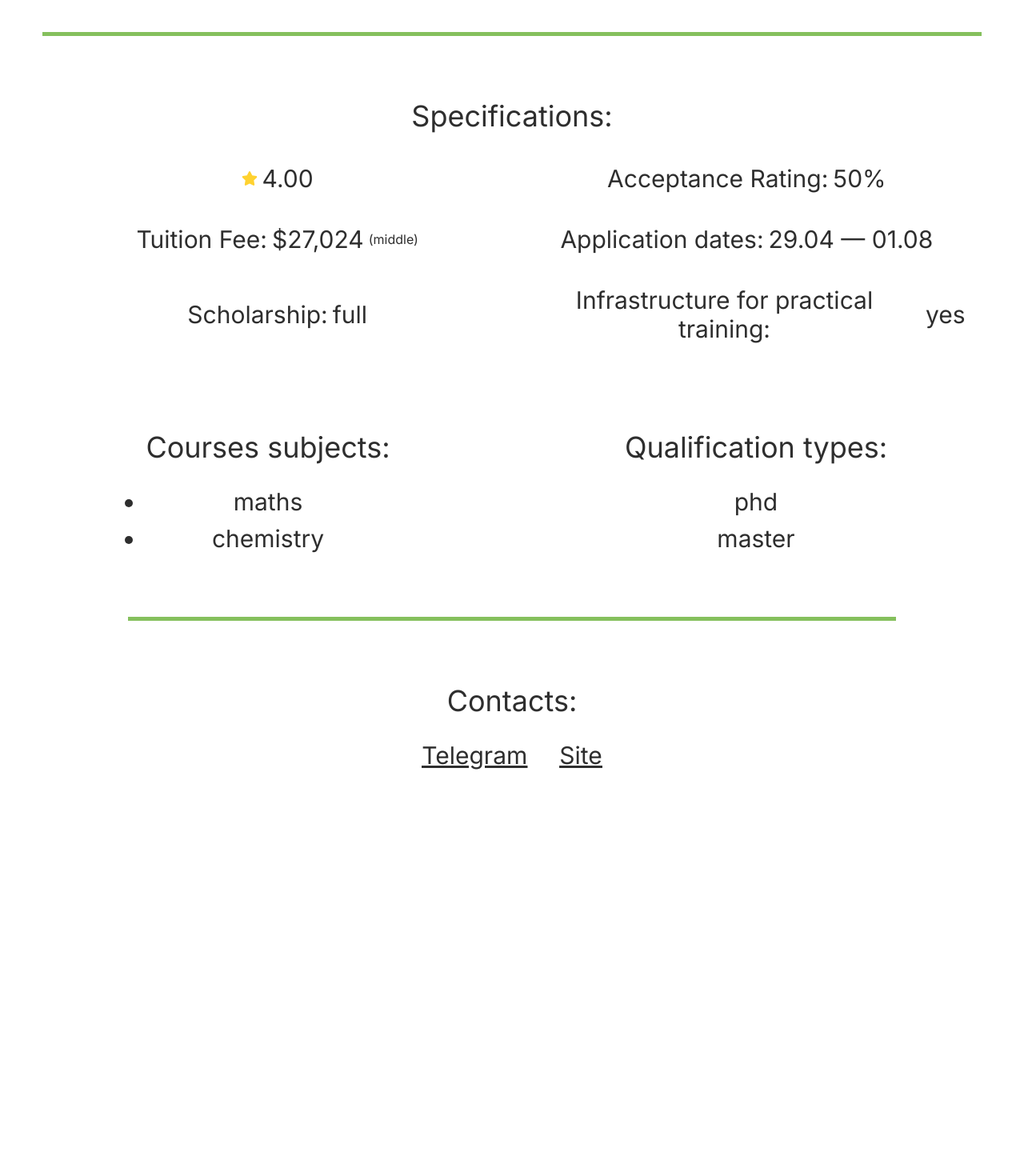
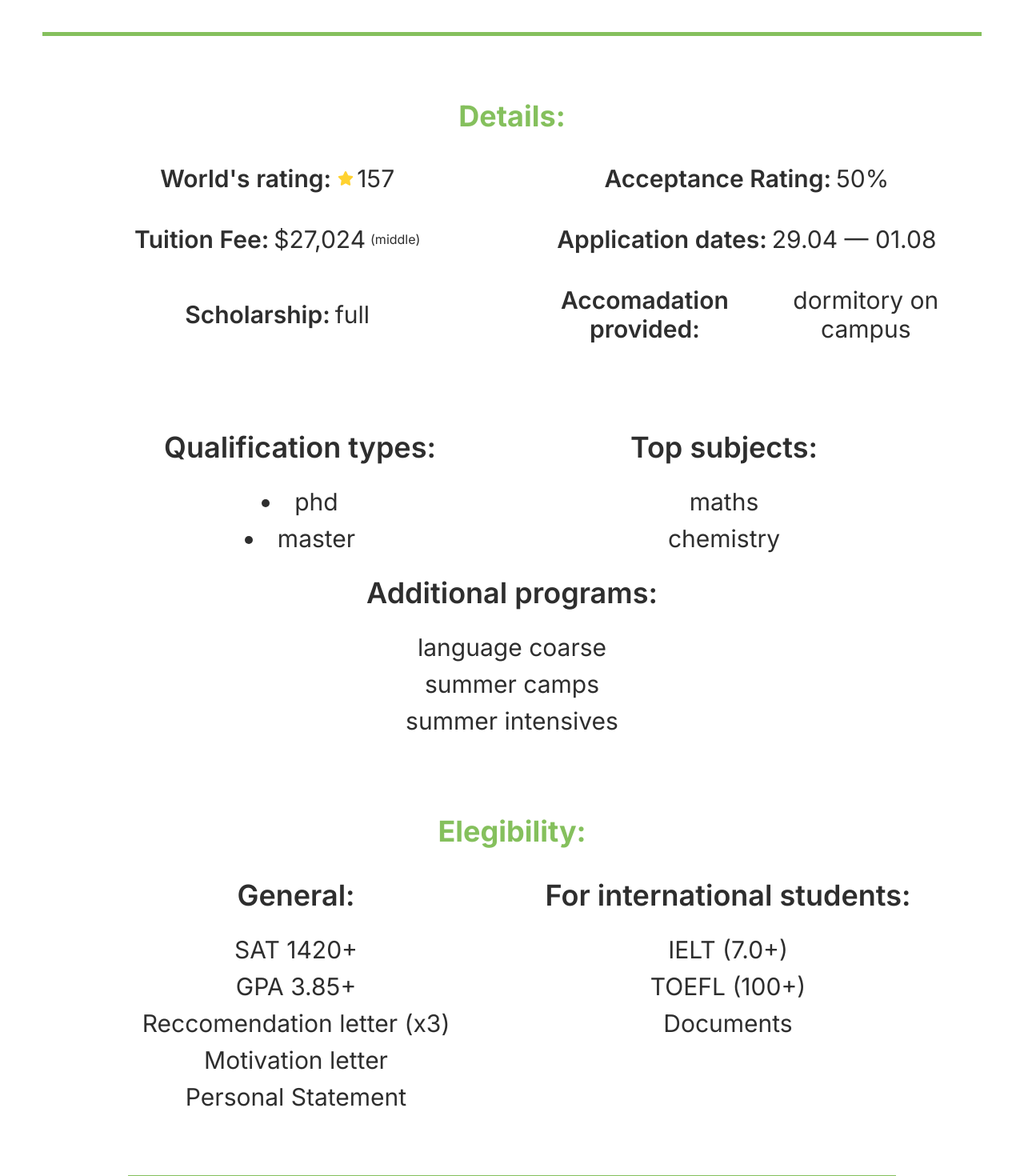
Before and after one commit to Bl1tz2200/UniBridge, a Next.js app: page /search/1 in a window 1280 px wide. Shown: the part 1020-2490 px from the top of the page at 80% size. Before the commit the page ends 2022 px from the top, so only its background shows below. Built offline with nearby package versions, Linux system fonts and the light colour scheme.

Commit message:
Still working on account manager

```diff
--- a/src/app/search/[keyName]/page.tsx
+++ b/src/app/search/[keyName]/page.tsx
@@ -9,17 +9,21 @@ var university: universityPageInfo = { // Getting them from the DB
   keyName: "moscowgovermentuniversity",
   label: "Moscow Goverment University",
   description: "It's great and big university placed in Russia capital Moscow.",
-  starSum: Number("16"),
-  startCounter: Number("4"),
+  worldRating: Number("157"),
   acceptanceRating: Number("50"),
   tuitionFee: "$27,024",
   dateStart: "29.04",
   dateEnd: "01.08",
   scholarship: "full",
-  practical: "yes",
+  accomadation: "dormitory on campus",
   subjects: ["maths", "chemistry"],
   qualifications: ["phd", "master"],
-  contacts: {"Telegram": "@test", "Site": "https://myunisite.com"}
+  additionalPrograms: ["language coarse", "summer camps", "summer intensives"],
+  contacts: {"Telegram": "@test", "Site": "https://myunisite.com"},
+  elegibility: {
+    general: ["SAT 1420+", "GPA 3.85+", "Reccomendation letter (x3)", "Motivation letter", "Personal Statement"],
+    international: ["IELT (7.0+)", "TOEFL (100+)", "Documents"]
+  }
 }
 
 export default function Page() {
@@ -36,39 +40,54 @@ export default function Page() {
         </div>
       </header>
       <section className='pt-20 mt-20 border-t-5 border-(--accent) grid grid-cols-1 justify-center justify-items-center w-11/12 justify-self-center px-5'>
-        <span className='text-center text-4xl mb-10'>Specifications:</span>
-        <ul className="grid grid-cols-1 sm:grid-cols-2 justify-center items-center content-center justify-items-center pb-2.5 gap-5 md:gap-10">
-          <li className="flex gap-1.5 text-2xl sm:text-3xl">
-            <svg className="text-amber-300 w-5" xmlns="http://www.w3.org/2000/svg" viewBox="0 0 576 512" data-rating="10"><path fill="currentColor" d="M259.3 17.8L194 150.2 47.9 171.5c-26.2 3.8-36.7 36.1-17.7 54.6l105.7 103-25 145.5c-4.5 26.3 23.2 46 46.4 33.7L288 439.6l130.7 68.7c23.2 12.2 50.9-7.4 46.4-33.7l-25-145.5 105.7-103c19-18.5 8.5-50.8-17.7-54.6L382 150.2 316.7 17.8c-11.7-23.6-45.6-23.9-57.4 0z"></path></svg>
-            <span className="text-center">{(university.starSum/university.startCounter).toFixed(2)}</span>
+        <span className='text-center text-4xl mb-10 text-(--accent) font-bold'>Details:</span>
+        <ul className="grid grid-cols-1 md:grid-cols-2 justify-center items-center content-center justify-items-center pb-2.5 gap-5 md:gap-10">
+          <li className="flex items-center justify-center text-2xl sm:text-3xl">
+            <span className='mr-2 text-center font-semibold'>World's rating:</span>
+            <svg className="mr-1 text-amber-300 w-5" xmlns="http://www.w3.org/2000/svg" viewBox="0 0 576 512" data-rating="10"><path fill="currentColor" d="M259.3 17.8L194 150.2 47.9 171.5c-26.2 3.8-36.7 36.1-17.7 54.6l105.7 103-25 145.5c-4.5 26.3 23.2 46 46.4 33.7L288 439.6l130.7 68.7c23.2 12.2 50.9-7.4 46.4-33.7l-25-145.5 105.7-103c19-18.5 8.5-50.8-17.7-54.6L382 150.2 316.7 17.8c-11.7-23.6-45.6-23.9-57.4 0z"></path></svg>
+            <span className="text-center">{university.worldRating}</span>
           </li>
           <li className="flex gap-1.5 items-center content-center justify-center justify-items-center text-2xl sm:text-3xl">
-            <span className="text-center">Acceptance Rating:</span>
+            <span className="text-center font-semibold">Acceptance Rating:</span>
             <span className="text-center">{university.acceptanceRating}%</span>
           </li>
           <li className="flex gap-1.5 items-center content-center justify-center justify-items-center">
-            <span className="text-2xl sm:text-3xl text-center">Tuition Fee:</span>
+            <span className="text-2xl sm:text-3xl text-center font-semibold">Tuition Fee:</span>
             <span className='text-2xl sm:text-3xl text-center'>{university.tuitionFee}</span>
             <span className="text-m text-center">(middle)</span>
           </li>
           <li className="flex gap-1.5 items-center content-center justify-center justify-items-center text-2xl sm:text-3xl">
-            <span className="text-center">Application dates:</span>
+            <span className="text-center font-semibold">Application dates:</span>
             <span className="text-center">{university.dateStart}<br className='md:hidden'/> — <br className='md:hidden'/>{university.dateEnd}</span>
           </li>
           <li className="flex gap-1.5 items-center content-center justify-center justify-items-center text-2xl sm:text-3xl">
-            <span className="text-center">Scholarship:</span>
+            <span className="text-center font-semibold">Scholarship:</span>
             <span className="text-center">{university.scholarship}</span>
           </li>
           <li className="flex gap-1.5 items-center content-center justify-center justify-items-center text-2xl sm:text-3xl">
-            <span className="text-center">Infrastructure for practical training:</span>
-            <span className="text-center">{university.practical}</span>
+            <span className="text-center font-semibold">Accomadation provided:</span>
+            <span className="text-center">{university.accomadation}</span>
           </li>
         </ul>
       </section>
-      <section className='grid grid-cols-1 sm:grid-cols-2 items-start content-center justify-center justify-items-center gap-10 sm:gap-5 mt-25 px-10'>
-        <div className='grid grid-cols-1 items-center content-center justify-center px-5'>
-          <span className='text-center text-4xl w-full'>Courses subjects:</span>
-          <ul className='list-disc list-outside mt-5'>
+      <section className='flex items-start content-center justify-center justify-items-center flex-wrap gap-10 sm:gap-7.5 mt-25 px-10'>
+        <div className='grid grid-cols-1 items-center content-center justify-center px-1 sm:px-5 sm:w-125'>
+          <span className='text-center text-4xl font-semibold'>Qualification types:</span>
+          <ul className='list-disc list-inside mt-5'>
+            {
+              university.qualifications.map((qualification: string) => {
+                return (
+                  <li className='text-2xl sm:text-3xl text-center mt-2.5' key={qualification}>
+                    {qualification}
+                  </li>
+                )
+              })
+            }
+          </ul>
+        </div>
+        <div className='grid grid-cols-1 items-center content-center justify-center px-1 sm:px-5 sm:w-125'>
+          <span className='text-center text-4xl w-full font-semibold'>Top subjects:</span>
+          <ul className='mt-5'>
             {
               university.subjects.map((subject: string) => {
                 return (
@@ -80,20 +99,54 @@ export default function Page() {
             }
           </ul>
         </div>
-        <div className='grid grid-cols-1 items-center content-center justify-center px-5'>
-          <span className='text-center text-4xl'>Qualification types:</span>
+        <div className='grid grid-cols-1 items-center content-center justify-center px-1 sm:px-5 sm:w-125'>
+          <span className='text-center text-4xl font-semibold'>Additional programs:</span>
           <ul className='mt-5'>
             {
-              university.qualifications.map((qualification: string) => {
+              university.additionalPrograms.map((additionalProgram: string) => {
                 return (
-                  <li className='text-2xl sm:text-3xl text-center mt-2.5' key={qualification}>
-                    {qualification}
+                  <li className='text-2xl sm:text-3xl text-center mt-2.5' key={additionalProgram}>
+                    {additionalProgram}
                   </li>
                 )
               })
             }
           </ul>
         </div>
+      </section>
+      <section className='mt-25 grid grid-cols-1 justify-center justify-items-center justify-self-center px-5 w-full'>
+        <span className='text-center text-4xl mb-10 text-(--accent) font-bold'>Elegibility:</span>
+        <ul className='flex items-start justify-center px-5 flex-wrap gap-10'>
+          <li className='grid grid-cols-1 items-center content-center justify-center px-1 sm:px-5 sm:w-125'>
+            <span className='text-center text-4xl w-full font-semibold'>General:</span>
+            <ul className='mt-5'>
+              {
+                university.elegibility.general.map((elegibility: string) => {
+                  return (
+                    <li className='text-2xl sm:text-3xl text-center mt-2.5' key={elegibility}>
+                      {elegibility}
+                    </li>
+                  )
+                })
+              }
+            </ul>
+          </li>
+          <li className='grid grid-cols-1 items-center content-center justify-center px-1 sm:px-5 sm:w-125'>
+            <span className='text-center text-4xl font-semibold'>For international students:</span>
+            <ul className='mt-5'>
+              {
+                university.elegibility.international.map((elegibility: string) => {
+                  return (
+                    <li className='text-2xl sm:text-3xl text-center mt-2.5' key={elegibility}>
+                      {elegibility}
+                    </li>
+                  )
+                })
+              }
+            </ul>
+          </li>
+        </ul>
+
       </section>
       <section className='grid grid-cols-1 items-center pt-20 mt-20 border-t-5 border-(--accent) w-9/12 justify-self-center mb-10'>
         <span className='text-center text-4xl'>Contacts:</span>
--- a/src/app/search/components/universityCard_component.tsx
+++ b/src/app/search/components/universityCard_component.tsx
@@ -3,7 +3,7 @@
 import Image from "next/image";
 import { universityCardInfo } from "../searchObjects";
 
-export function CreateCard({image_name, keyName, label, starSum, startCounter, acceptanceRating, tuitionFee, dateStart, dateEnd}: universityCardInfo) { // Component to make cards of university
+export function CreateCard({image_name, keyName, label, worldRating, acceptanceRating, tuitionFee, dateStart, dateEnd}: universityCardInfo) { // Component to make cards of university
     return (
       <>
         <li className="grid grid-cols-1 shadow-xl rounded-xl max-w-70">
@@ -13,7 +13,7 @@ export function CreateCard({image_name, keyName, label, starSum, startCounter, a
           <ul className="grid grid-cols-2 items-center content-center justify-items-center justify-center px-1 pb-2.5 gap-2">
               <li className="flex gap-1.5 text-xl">
               <svg className="text-amber-300 w-5" xmlns="http://www.w3.org/2000/svg" viewBox="0 0 576 512" data-rating="10"><path fill="currentColor" d="M259.3 17.8L194 150.2 47.9 171.5c-26.2 3.8-36.7 36.1-17.7 54.6l105.7 103-25 145.5c-4.5 26.3 23.2 46 46.4 33.7L288 439.6l130.7 68.7c23.2 12.2 50.9-7.4 46.4-33.7l-25-145.5 105.7-103c19-18.5 8.5-50.8-17.7-54.6L382 150.2 316.7 17.8c-11.7-23.6-45.6-23.9-57.4 0z"></path></svg>
-              <span className="text-center">{(starSum/startCounter).toFixed(2)}</span>
+              <span className="text-center">{worldRating}</span>
               </li>
               <li className="grid grid-cols-1 items-center content-center justify-center justify-items-center">
               <span className="text-sm text-center">Acceptance Rating:</span>
--- a/src/app/search/page.tsx
+++ b/src/app/search/page.tsx
@@ -23,8 +23,7 @@ export default function Search() {
       image_name: "moscowgovermentuniversity.jpg",
       keyName: "moscowgovermentuniversity",
       label: "Moscow Goverment University",
-      starSum: Number("16"),
-      startCounter: Number("4"),
+      worldRating: Number("157"),
       acceptanceRating: Number("50"),
       tuitionFee: "$27,024",
       dateStart: "29.04",
@@ -70,8 +69,7 @@ export default function Search() {
                     image_name={universityInfo.image_name}
                     keyName={universityInfo.keyName}
                     label={universityInfo.label}
-                    starSum={universityInfo.starSum}
-                    startCounter={universityInfo.startCounter}
+                    worldRating={universityInfo.worldRating}
                     acceptanceRating={universityInfo.acceptanceRating}
                     tuitionFee={universityInfo.tuitionFee}
                     dateStart={universityInfo.dateStart}
--- a/src/app/search/searchObjects.tsx
+++ b/src/app/search/searchObjects.tsx
@@ -2,8 +2,7 @@ export type universityCardInfo = { // Used to get universityInfo for cards from
   image_name: string,
   keyName: string,
   label: string,
-  starSum: number,
-  startCounter: number,
+  worldRating: number,
   acceptanceRating: number,
   tuitionFee: string,
   dateStart: string,
@@ -13,10 +12,15 @@ export type universityCardInfo = { // Used to get universityInfo for cards from
 export type universityPageInfo = universityCardInfo & { // Used to get universityInfo for university page from db
   description: string,
   scholarship: string,
-  practical: string,
+  accomadation: string,
   subjects: string[],
   qualifications: string[],
+  additionalPrograms: string[],
   contacts: {[key: string]: string}
+  elegibility: {
+    general: string[],
+    international: string[]
+  }
 }
 
 export type filterParams = { // Used to fetch each filter from filtersList
--- a/src/components/sharedObjects.tsx
+++ b/src/components/sharedObjects.tsx
@@ -1,3 +1,5 @@
+export const IP_BACKEND = "http://127.0.0.1:8080"
+
 export interface changingStyleParameter { // Creating interface, that will be used to set CSS params dinamically
     switch: boolean,
     param: {[key: string]: string}
```
Also changed, not shown: package.json (+6 -5 lines), src/app/profile/accountmanager/page.tsx (+106 -27 lines), src/app/search/components/filter_component.tsx (+6 -3 lines), 1 other file (tests, documents, lock files or other folders).
